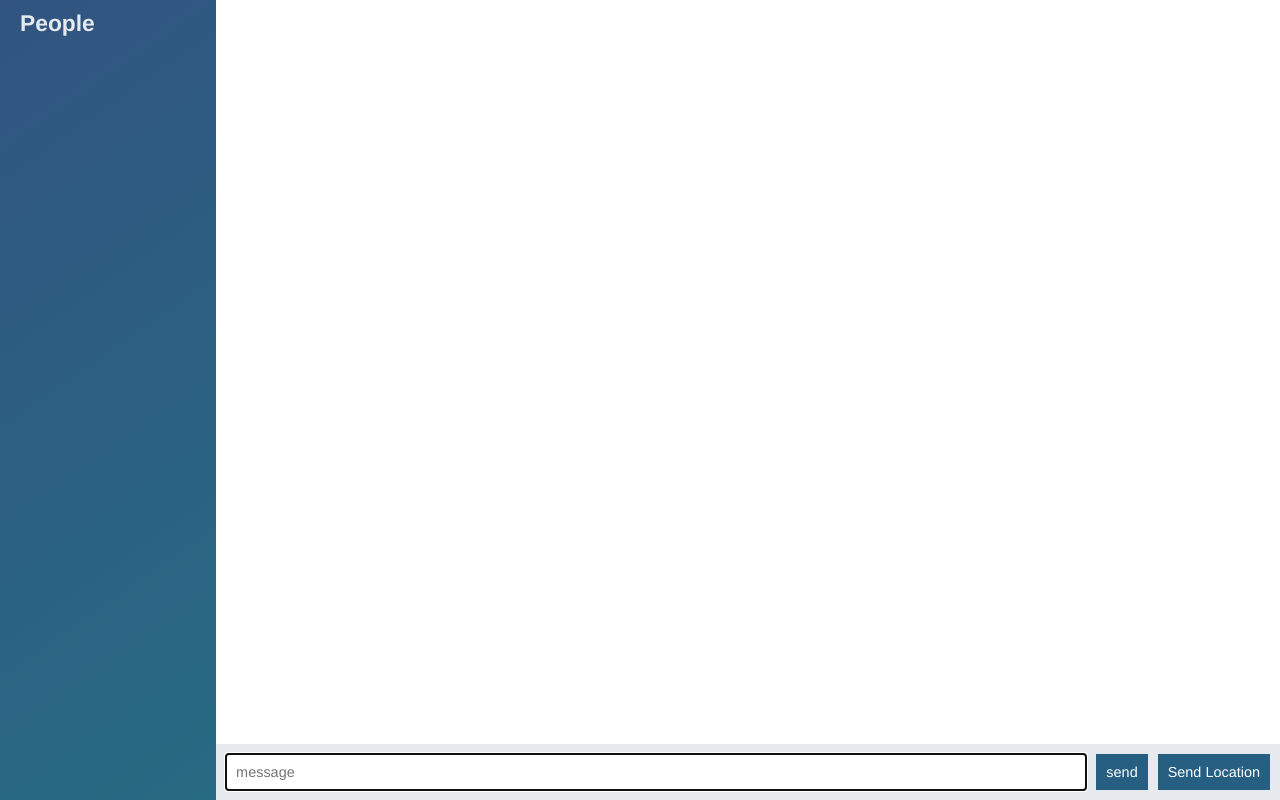
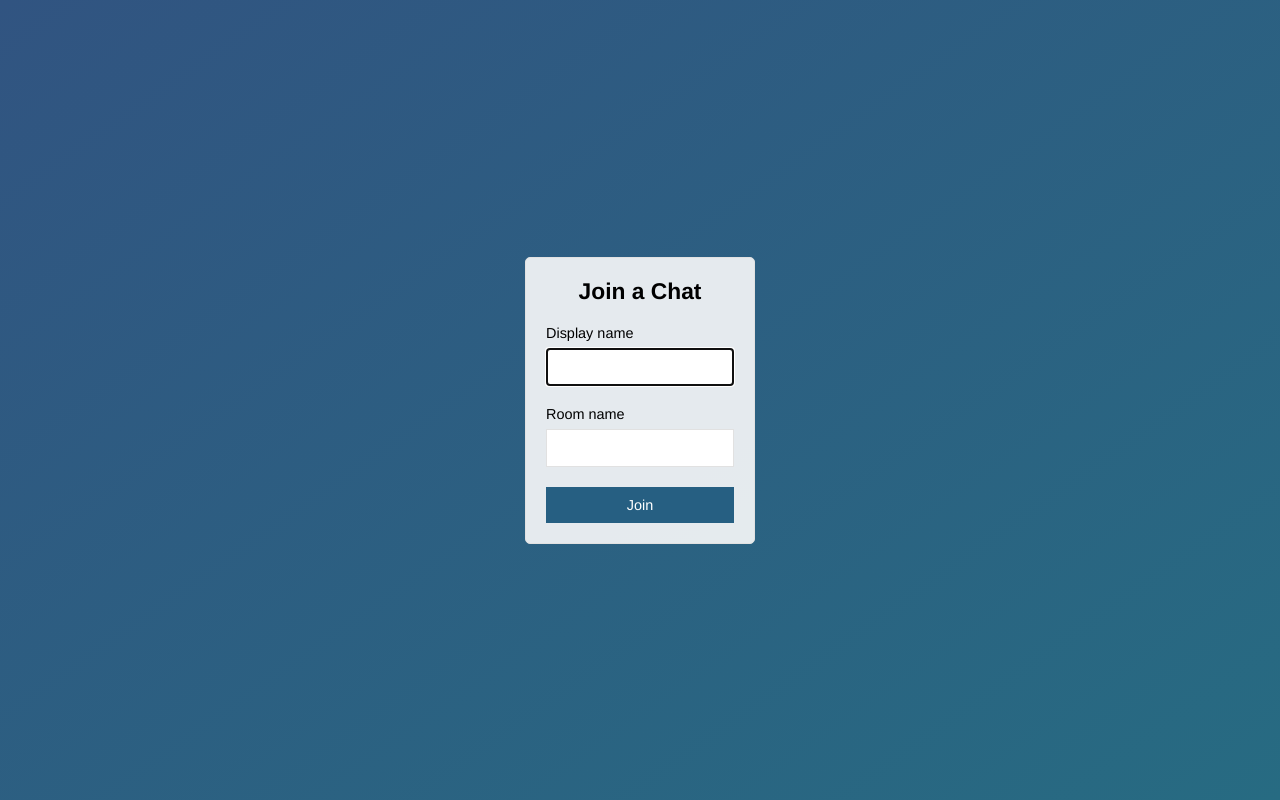
Before and after one commit to zhaowebb/node-chat-app, a website: page public/index.html in a window 1280 px wide. Drawn offline with nearby package versions, Linux system fonts and the light colour scheme; no server answers.

Commit message:
add join page that submits to chat.html

```diff
--- a/public/index.html
+++ b/public/index.html
@@ -1,56 +1,30 @@
 <!DOCTYPE html>
 <html>
 <head>
-	<title></title>
+	<title>Join | ChatApp</title>
+	<meta name="viewport" content="width=device-with, initial-scale=1 user-scale=no">
 	<link rel="stylesheet" type="text/css" href="/css/style.css">
 </head>
-<body class="chat">
-	<div class="chat__sidebar">
-		<h3>People</h3>
-		<div id='users'></div>
+<body class="centered-form">
+	<div class="centered-form__form">
+		<form action="/chat.html">
+			<div class="form-field">
+				<h3>Join a Chat</h3>
+			</div>
+			<div class="form-field">
+				<label>Display name</label>
+				<input type="text" name="name" autofocus="" />
+			</div>
+			<div class="form-field">
+				<label type="text" name="name">Room name</label>
+				<input type="text" name="room" />
+			</div>
+			<div class="form-field">
+				<button>Join</button>
+			</div>
+		</form>
+
 	</div>
 
-	<div class="chat__main">
-		<ol id="message" class="chat__messages"></ol>
-
-		<div class="chat__footer">
-			<form id="message-form">
-			<input name="message" type="text" placeholder="message" autofocus autocomplete="off" />
-			<button>send</button>
-
-			</form>
-			<button id="send-location">Send Location</button>
-		</div>
-	</div>
-
-	<script type="text/template" id="message-template">
-		<li class="message">
-			<div class="message__title">
-				<h4>{{from}}</h4>
-				<span>{{createdAt}}</span>
-			</div>
-			<div class="message__body">
-				<p>{{text}}</p>
-			</div>
-		</li>
-	</script>
-
-	<script type="text/template" id="location-message-template">
-		<li class="message">
-			<div class="message__title">
-				<h4>{{from}}</h4>
-				<span>{{createdAt}}</span>
-			</div>
-			<div class="message__body">
-				<a href="{{url}}" target="_blank">My current location</a>
-			</div>
-		</li>
-	</script>
-
-	<script src="/socket.io/socket.io.js" type="text/javascript"></script>
-	<script src="/js/libs/jquery-3.2.1.min.js" type="text/javascript"></script>
-	<script src="/js/libs/moment.js" type="text/javascript"></script>
-	<script src="/js/libs/mustache.js" type="text/javascript"></script>
-	<script src="/js/index.js" type="text/javascript"></script>
 </body>
 </html>
```
Also changed, not shown: public/chat.html (added, +57 -0 lines), public/js/chat.js (renamed from public/js/index.js).
